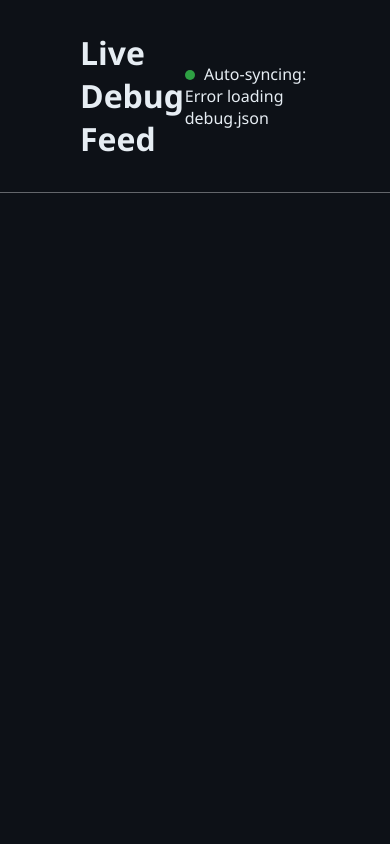
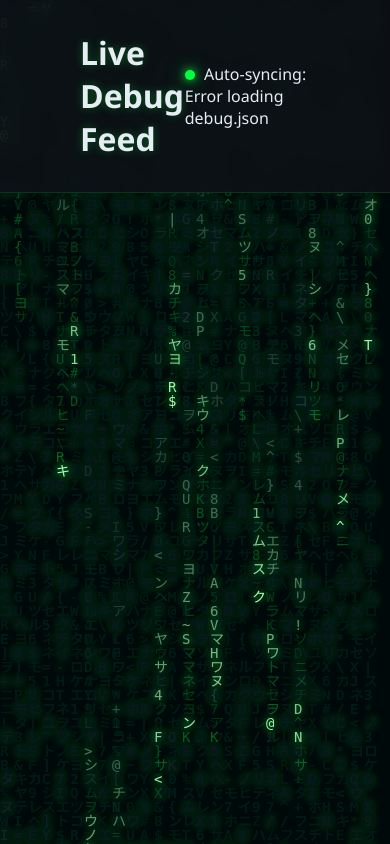
Before and after one commit to innermost47/moltbook-local-agent, a PHP site: page /debug-viewer.html in a window 390 px wide. Run offline with PHP 8.4, Linux system fonts and the light colour scheme; some libraries are stand-ins or nearby versions.

Commit message:
add matrix rain haha

```diff
--- a/assets/style.css
+++ b/assets/style.css
@@ -1,42 +1,101 @@
+/* ==============================
+   MATRIX RAIN CANVAS
+   ============================== */
+#matrix-rain {
+  position: fixed;
+  top: 0;
+  left: 0;
+  width: 100%;
+  height: 100%;
+  z-index: 0;
+  pointer-events: none;
+}
+
+/* ==============================
+   BASE STYLES
+   ============================== */
 body {
   font-family: "Segoe UI", sans-serif;
   background-color: #0d1117;
   color: #e6edf3;
   margin: 0;
-  padding: 20px;
   padding: 0;
+  position: relative;
 }
+
 .container {
   width: 100%;
   max-width: 1000px;
   margin: auto;
+  position: relative;
+  z-index: 1;
 }
+
 .header {
   position: sticky;
   top: 0;
-  background: #0d1117;
+  background: rgba(13, 17, 23, 0.85);
+  backdrop-filter: blur(12px);
+  -webkit-backdrop-filter: blur(12px);
   z-index: 100;
   margin-bottom: 20px;
-  border-bottom: 1px solid #63666b;
+  border-bottom: 1px solid rgba(0, 255, 65, 0.15);
   padding: 10px 80px;
   display: flex;
   justify-content: space-between;
   align-items: center;
 }
+
+.header h1 {
+  text-shadow: 0 0 10px rgba(0, 255, 65, 0.3);
+}
+
 .status-dot {
   height: 10px;
   width: 10px;
-  background-color: #2ea043;
+  background-color: #00ff41;
   border-radius: 50%;
   display: inline-block;
   margin-right: 5px;
+  box-shadow:
+    0 0 6px #00ff41,
+    0 0 12px rgba(0, 255, 65, 0.4);
+  animation: matrix-pulse 1.5s ease-in-out infinite;
 }
+
+@keyframes matrix-pulse {
+  0%,
+  100% {
+    box-shadow:
+      0 0 6px #00ff41,
+      0 0 12px rgba(0, 255, 65, 0.4);
+  }
+  50% {
+    box-shadow:
+      0 0 10px #00ff41,
+      0 0 20px rgba(0, 255, 65, 0.6);
+  }
+}
+
+/* ==============================
+   MESSAGE CARDS - Glassmorphism
+   ============================== */
 .message-card {
   margin-bottom: 20px;
   border-radius: 8px;
-  border: 1px solid #30363d;
-  background-color: #161b22;
+  border: 1px solid rgba(48, 54, 61, 0.8);
+  background-color: rgba(22, 27, 34, 0.82);
+  backdrop-filter: blur(8px);
+  -webkit-backdrop-filter: blur(8px);
+  position: relative;
+  z-index: 1;
+  transition: border-color 0.3s ease;
 }
+
+.message-card:hover {
+  border-color: rgba(0, 255, 65, 0.2);
+}
+
 .role-badge {
   padding: 8px 15px;
   font-weight: bold;
@@ -144,31 +230,36 @@
   font-weight: 500;
   border-top: 1px dashed #30363d;
 }
-p:has(strong:contains("Emotion")) {
-  color: #d670d6;
-}
-p:has(strong:contains("Feeling")) {
-  color: #ff7b72;
-}
+
+/* ==============================
+   SUPERVISOR BOX
+   ============================== */
 .supervisor-box {
   padding: 15px;
   border-radius: 8px;
   margin: 10px 0;
   border: 2px solid;
 }
+
 .supervisor-box.valid {
   border-color: #2ea043;
-  background: #23863611;
+  background: rgba(35, 134, 54, 0.07);
 }
+
 .supervisor-box.invalid {
   border-color: #f85149;
-  background: #da363311;
+  background: rgba(218, 54, 51, 0.07);
 }
+
 .feedback-msg {
   margin-top: 10px;
   font-weight: bold;
   color: #58a6ff;
 }
+
+/* ==============================
+   SENTIENCE / EMOTION TAGS
+   ============================== */
 .sentience-container {
   display: flex;
   gap: 10px;
--- a/debug-viewer.html
+++ b/debug-viewer.html
@@ -14,6 +14,9 @@
     <script src="https://cdnjs.cloudflare.com/ajax/libs/highlight.js/11.9.0/highlight.min.js"></script>
   </head>
   <body>
+    <!-- Matrix Rain Canvas -->
+    <canvas id="matrix-rain"></canvas>
+
     <div class="header">
       <h1>Live Debug Feed</h1>
       <div id="status">
@@ -26,6 +29,83 @@
     </div>
 
     <script>
+      /* ==============================
+         MATRIX RAIN EFFECT
+         ============================== */
+      const canvas = document.getElementById("matrix-rain");
+      const ctx = canvas.getContext("2d");
+
+      function resizeCanvas() {
+        canvas.width = window.innerWidth;
+        canvas.height = window.innerHeight;
+      }
+      resizeCanvas();
+      window.addEventListener("resize", resizeCanvas);
+
+      const matrixChars =
+        "アイウエオカキクケコサシスセソタチツテトナニヌネノハヒフヘホマミムメモヤユヨラリルレロワヲン0123456789ABCDEFGHIJKLMNOPQRSTUVWXYZ{}[]<>/\\|=+-*&^%$#@!~";
+      const fontSize = 14;
+      let columns = Math.floor(canvas.width / fontSize);
+      let drops = Array(columns).fill(1);
+
+      // Randomize initial drop positions for a more organic start
+      for (let i = 0; i < drops.length; i++) {
+        drops[i] = Math.floor(Math.random() * -50);
+      }
+
+      function drawMatrix() {
+        // Semi-transparent black to create trail effect
+        ctx.fillStyle = "rgba(13, 17, 23, 0.06)";
+        ctx.fillRect(0, 0, canvas.width, canvas.height);
+
+        ctx.font = fontSize + "px 'Cascadia Code', 'Fira Code', monospace";
+
+        for (let i = 0; i < drops.length; i++) {
+          const char =
+            matrixChars[Math.floor(Math.random() * matrixChars.length)];
+          const x = i * fontSize;
+          const y = drops[i] * fontSize;
+
+          // Brighter head character
+          if (Math.random() > 0.7) {
+            ctx.fillStyle = "#afffaf";
+            ctx.shadowColor = "#00ff41";
+            ctx.shadowBlur = 8;
+          } else {
+            // Varying green shades for depth
+            const alpha = 0.15 + Math.random() * 0.25;
+            ctx.fillStyle = `rgba(0, 255, 65, ${alpha})`;
+            ctx.shadowColor = "transparent";
+            ctx.shadowBlur = 0;
+          }
+
+          ctx.fillText(char, x, y);
+          ctx.shadowBlur = 0;
+
+          // Reset drop to top with randomness
+          if (y > canvas.height && Math.random() > 0.975) {
+            drops[i] = 0;
+          }
+          drops[i]++;
+        }
+      }
+
+      // Handle window resize for columns
+      window.addEventListener("resize", () => {
+        columns = Math.floor(canvas.width / fontSize);
+        const newDrops = Array(columns).fill(1);
+        for (let i = 0; i < newDrops.length; i++) {
+          newDrops[i] =
+            drops[i] !== undefined ? drops[i] : Math.floor(Math.random() * -50);
+        }
+        drops = newDrops;
+      });
+
+      setInterval(drawMatrix, 45);
+
+      /* ==============================
+         ORIGINAL DEBUG FEED LOGIC
+         ============================== */
       const logsContainer = document.getElementById("logs");
       const lastUpdateSpan = document.getElementById("last-update");
       let lastJsonString = "";
```
Also changed, not shown: other parts of assets/style.css (+46 -11 lines).
